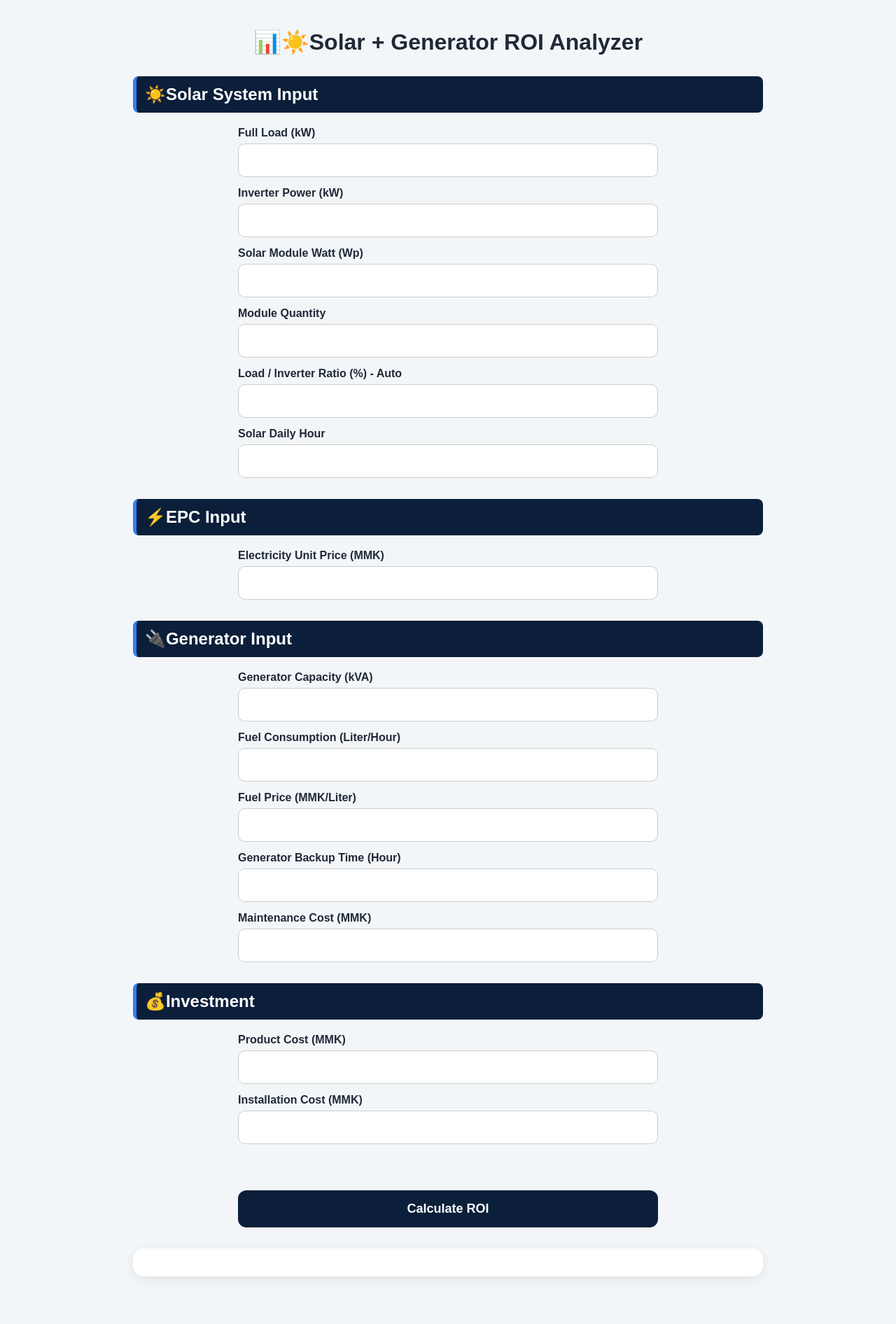
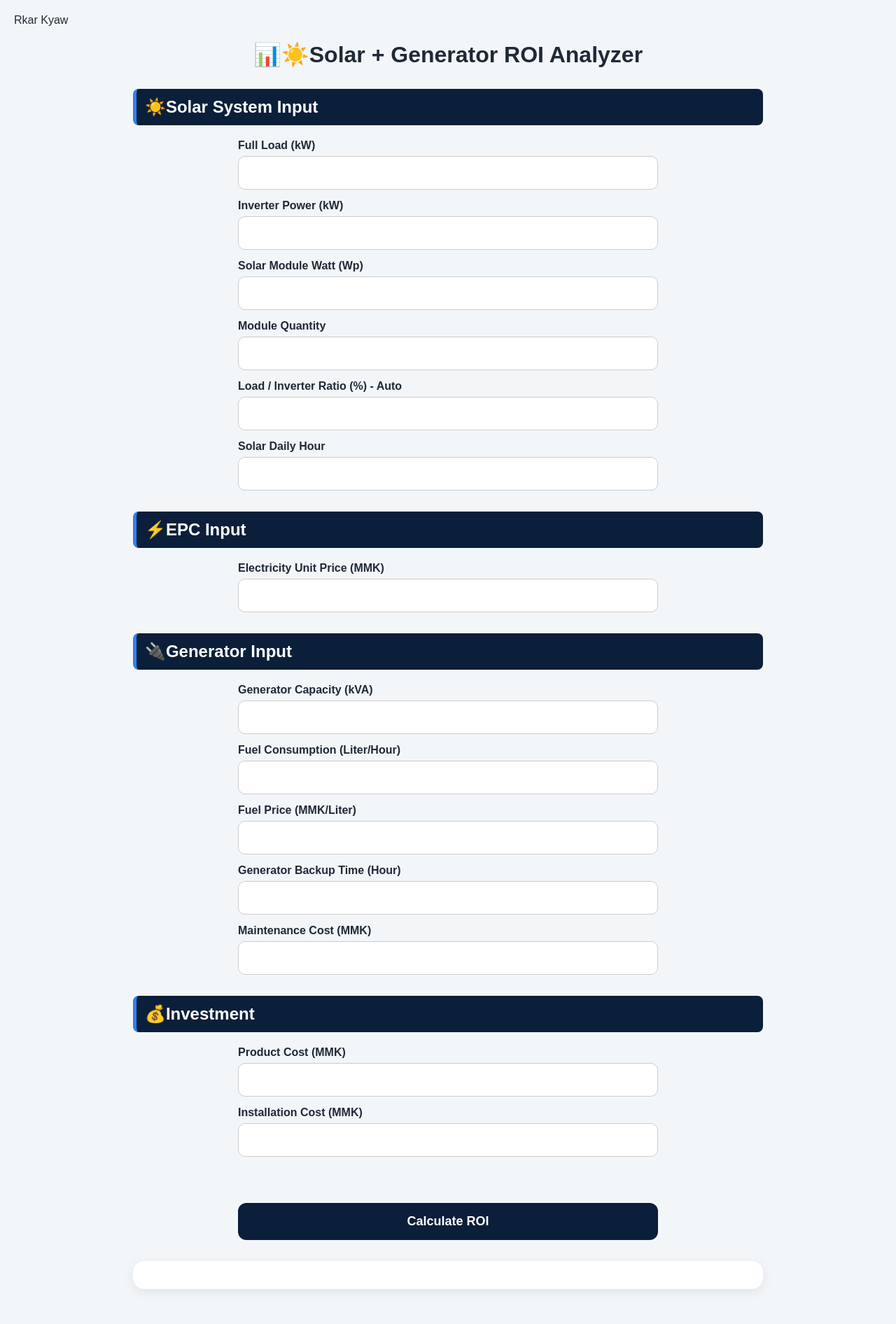
Before and after one commit to kyawrkar13-sys/Rkar-Kyaw, a Flask app: page / in a window 1280 px wide. Shown: the whole page at 70% size. Before the commit the page ends 1825 px from the top, so only its background shows below. Run offline with Flask 3, Linux system fonts and the light colour scheme.

Commit message:
Update index.html

```diff
--- a/templates/index.html
+++ b/templates/index.html
@@ -8,10 +8,9 @@
 <link rel="icon" type="Image/png" href="{{ url_for('static', filename='icon.png') }}">
 <link rel="manifest"
       href="{{ url_for('static', filename='manifest.json') }}">
-
 <link rel="apple-touch-icon"
       href="{{ url_for('static', filename='icon-192.png') }}">
-
+Rkar Kyaw
 <meta name="theme-color" content="#003366">
 </head>
 
```
